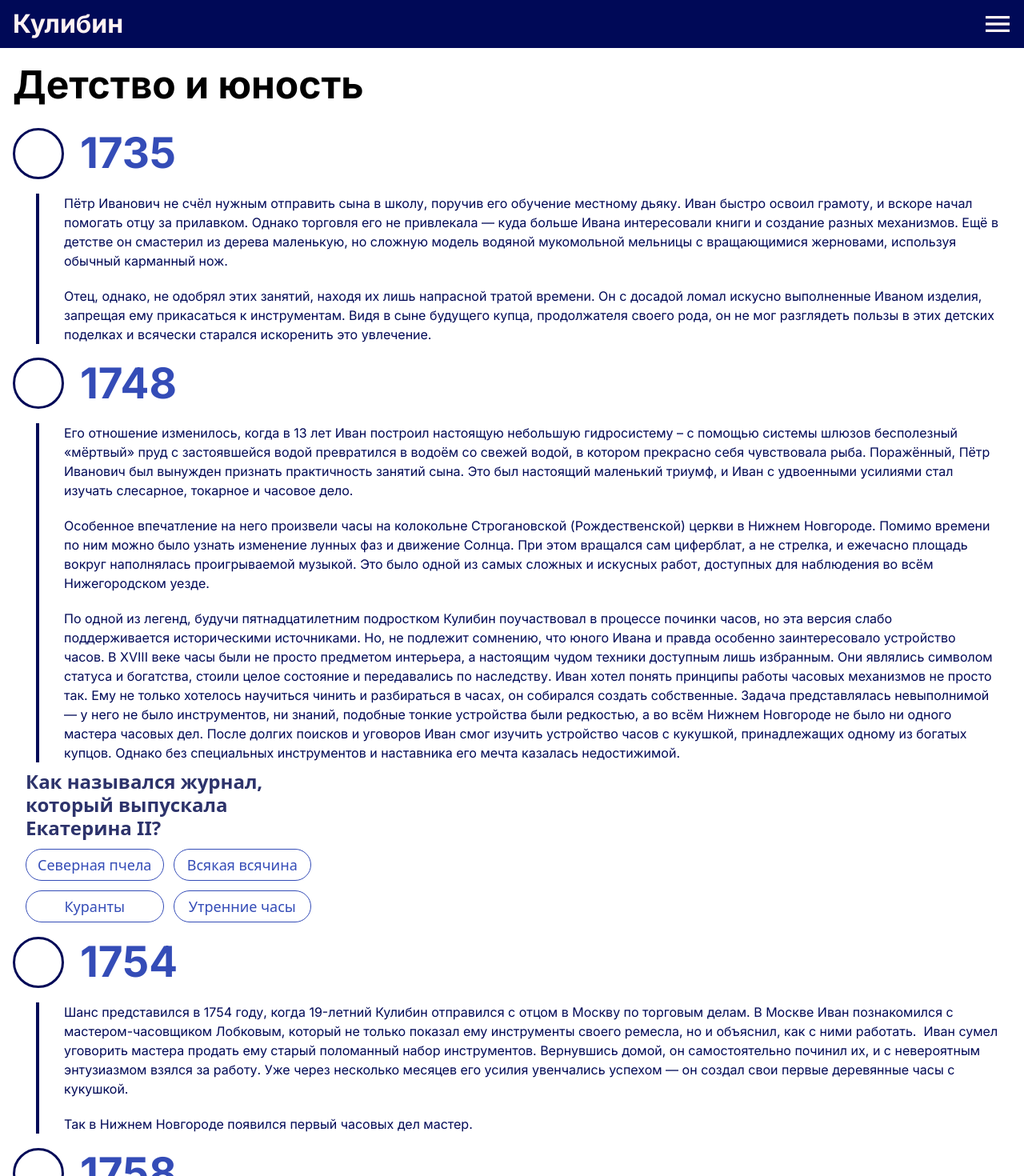
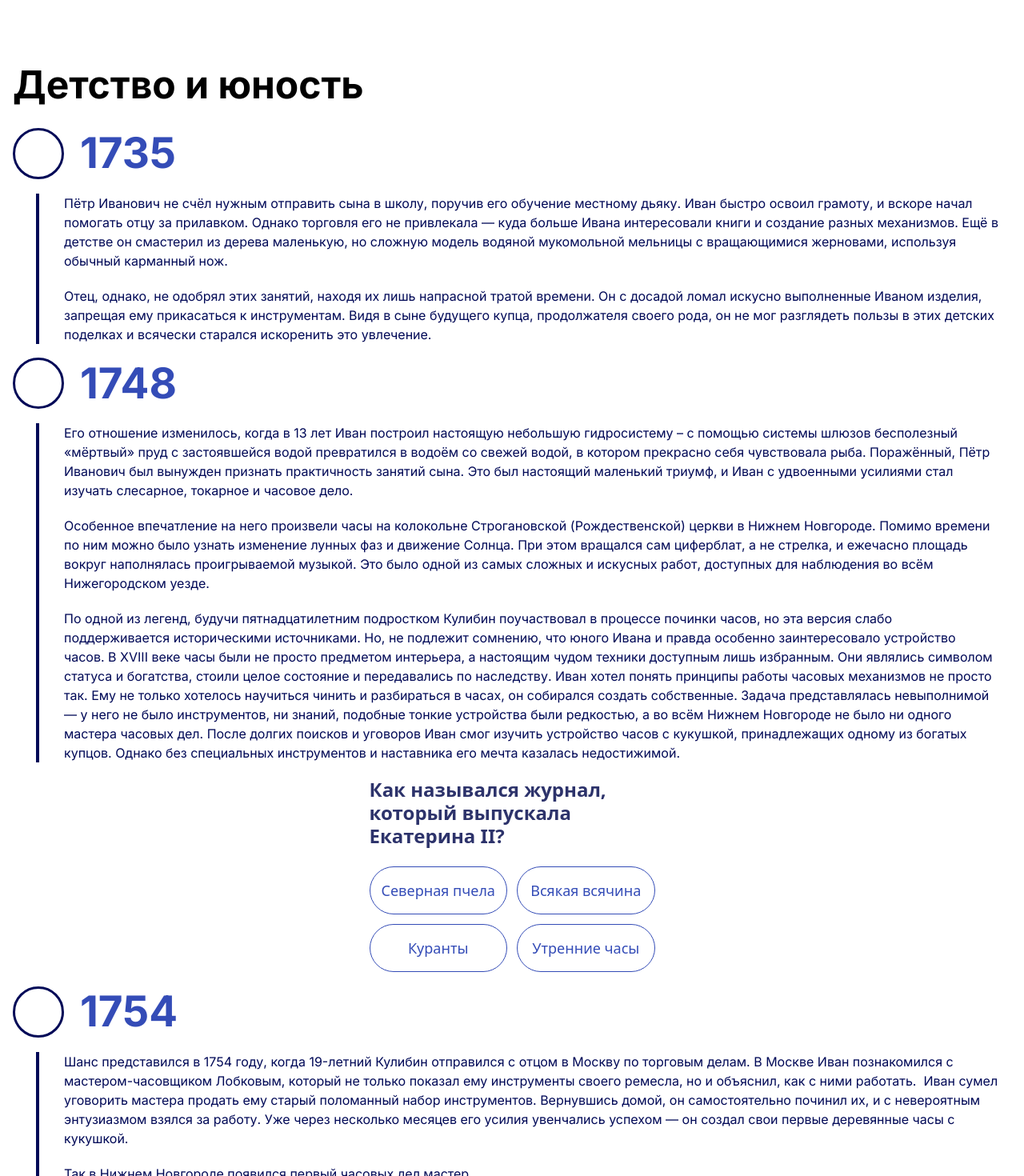
Before and after one commit to itmo-kulibin/kulibin-first, a SvelteKit app: page /biography in a window 1280 px wide. Shown: the top 1470 px of the page at 80% size. Built offline with nearby package versions, Linux system fonts and the light colour scheme.

Commit message:
Requested fixes

```diff
--- a/src/lib/components/Quiz.svelte
+++ b/src/lib/components/Quiz.svelte
@@ -16,6 +16,7 @@
 
 <div class="QuizBlock">
     <p class="text-4xl font-bold">{ data.question }</p>
+    <div class="button-container">
         <div class="buttons">
             {#each data.answers as answer, index}
                 <QuizAnswer
@@ -27,14 +28,20 @@
             {/each}
         </div>
     </div>
+</div>
 
 <style>
     .QuizBlock {
-        width: 357px;
+        width: min(357px, 100%);
+        display: flex;
+        flex-direction: column;
+        align-items: center;
+        justify-content: center;
         /* height: 164px;     */
         gap: 12px;
     }
     p {
+        position: relative;
         font-size: 18pt;
         color: #2D336B;
         line-height: 120%;
@@ -42,11 +49,21 @@
         margin-bottom: 12px;
 
     }
-    .buttons {
-        display: grid;
-        grid-template-columns: repeat(2, 1fr);
-        gap: 12px;
+    .button-container {
     }
 
+    .buttons {
+        position: relative;
+        display: grid;
+        grid-template-columns: repeat(2, minmax(0, 1fr));
+        gap: 12px;
+        align-items: stretch;
+    }
+
+    @media screen and (max-width: 800px) {
+        p {
+            font-size: 15pt;
+        }
+    }
 
 </style>
--- a/src/lib/components/QuizAnswer.svelte
+++ b/src/lib/components/QuizAnswer.svelte
@@ -29,8 +29,12 @@
         }
     }
     .QuizButton {
-        width: 172.5px;
-        min-height: 40px;
+        display: flex;
+        align-items: center;
+        justify-content: center;
+        width: min(172.5px, calc(((100vw - 76px) / 2)));
+        min-height: 60px;
+        /* height: 100%; */
         /* height: 40px; */
         gap: 8px;
         border-radius: 100px;
--- a/src/routes/biography/+page.svelte
+++ b/src/routes/biography/+page.svelte
@@ -82,52 +82,8 @@
 
 </script>
 
-<!-- <div id="for-navbar">
-    <div>
-        <a id="main-page" href="#">Кулибин</a>
-    </div>
-    <button id="properties-button-open" on:click="{() => {show = !show}}" aria-label="Открыть меню">
-        <svg width="40" height="40" viewBox="0 0 40 40" fill="none" xmlns="http://www.w3.org/2000/svg">
-            <path d="M5 30V26.6667H35V30H5ZM5 21.6667V18.3333H35V21.6667H5ZM5 13.3333V10H35V13.3333H5Z" fill="#FFF2F2"/>
-        </svg>
-    </button>
-</div>
-
-<nav id="sidebar" class:active={show}>
-    <ul>
-        <button id="properties-button-close" on:click="{() => {show = !show}}" aria-label="Закрыть меню">
-            <svg class="nav-element-arrow" width="29" height="29" viewBox="0 0 29 29" fill="none" xmlns="http://www.w3.org/2000/svg">
-                <path d="M19.5447 15.7083H4.83325V13.2916H19.5447L12.778 6.52492L14.4999 4.83325L24.1666 14.4999L14.4999 24.1666L12.778 22.4749L19.5447 15.7083Z" fill="#FFF2F2"/>
-            </svg>
-        </button>
-        <li class="home-li"><a href="#">Кулибин</a></li>
-        <li class="menu"><a href="#">Биография</a></li>
-        <li class="menu"><a href="#">Лифт изобретений</a></li>
-        <li class="menu"><a href="#">Кулибин поэт</a></li>
-        <li class="menu"><a href="#">Места в Петербурге</a></li>
-        <li class="menu"><a href="#">Книга контактов</a></li>
-        <li class="menu"><a href="#">Изобретения</a></li>
-    </ul>
-</nav> -->
-
 <link href="https://fonts.googleapis.com/css2?family=Inter:wght@400;700&display=swap" rel="stylesheet">
 
-<header class="header">
-    <div class="header__inner_content">
-        <div class="header__home_wrapper">
-            <div class="header__home_text">
-                Кулибин
-            </div>
-        </div>
-        <div class="header__properties">
-            <button class="header__properties_button" on:click="{() => {showSidebar = !showSidebar; alert(showSidebar? "open": "colse")}}" aria-label="Открыть меню">
-                <svg width="40" height="40" viewBox="0 0 40 40" fill="none" xmlns="http://www.w3.org/2000/svg">
-                    <path d="M5 30V26.6667H35V30H5ZM5 21.6667V18.3333H35V21.6667H5ZM5 13.3333V10H35V13.3333H5Z" fill="#FFF2F2"/>
-                </svg>
-            </button>
-        </div>
-    </div>
-</header>
 <div class="content__container">
     <ul>
         <li><p class="heading">
@@ -329,6 +285,7 @@
         --secondary-hover-color: #FFAE00;
         --nav-font-size-for-pc: 32px;
         --nav-font-size-for-phone: 29px;
+        --font-heading-size-for-small-devices: 32px;
         --font-heading-size: 48px;
         --nav-element-height: 62px;
         --test-bg-color-1: rgba(255, 150, 150, 0.5);
@@ -367,10 +324,22 @@
     }
 
     .question {
-        width: 100%;
+        display: flex;
+        align-items: center;
+        justify-content: center;
+        width: calc(100%-64px);
         margin-left: 16px;
         position: relative;
-        /* margin-bottom: 40px; */
+        /* background-color: var(--test-bg-color-2); */
+        margin-right: 16px;
+        margin-bottom: 10px;
+        margin-top: 30px;
+    }
+
+    @media screen and (max-width: 800px) {
+        .heading {
+            font-size: var(--font-heading-size-for-small-devices);
+        }
     }
 
     .bio-text-text {
@@ -384,53 +353,4 @@
         width: calc(100% - 32px);
         /* background-color: var(--test-bg-color-2); */
     }
-
-    .header {
-        width: 100%;
-        height: 60px;
-        background-color: var(--primary-color);
-        position: fixed;
-        display: flex;
-        align-items: center;
-        z-index: 1000;
-    }
-
-    .header__inner_content {
-        position: relative;
-        width: 100%;
-        height: 100%;
-        display: flex;
-        align-items: center;
-        justify-content: space-between;
-    }
-
-    .header__home_wrapper {
-        margin-left: 16px;
-        height: 100%;
-        display: flex;
-        align-items: center;
-    }
-
-    .header__home_text {
-        font-family: Inter;
-        font-size: var(--nav-font-size-for-pc);
-        font-weight: bold;
-        color: var(--nav-color);
-    }
-
-    .header__properties {
-        height: 100%;
-        display: flex;
-        align-items: center;
-        position: relative;
-        margin-right: 1%;
-    }
-
-    .header__properties_button {
-        position: relative;
-        background: none;
-        border: none;
-        cursor: pointer;
-    }
-
 </style>
```
Lines whose indentation alone changed are shown as unchanged.
